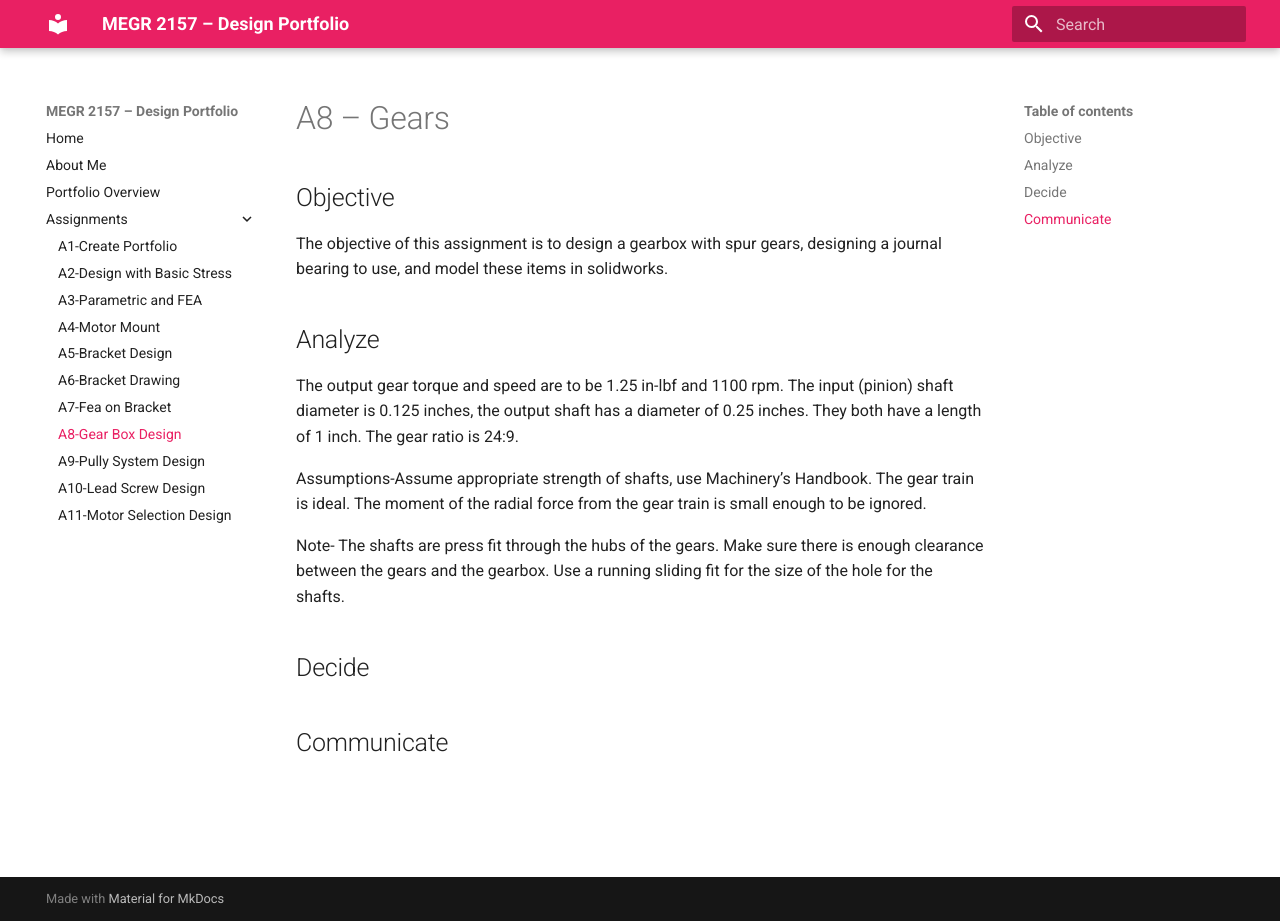
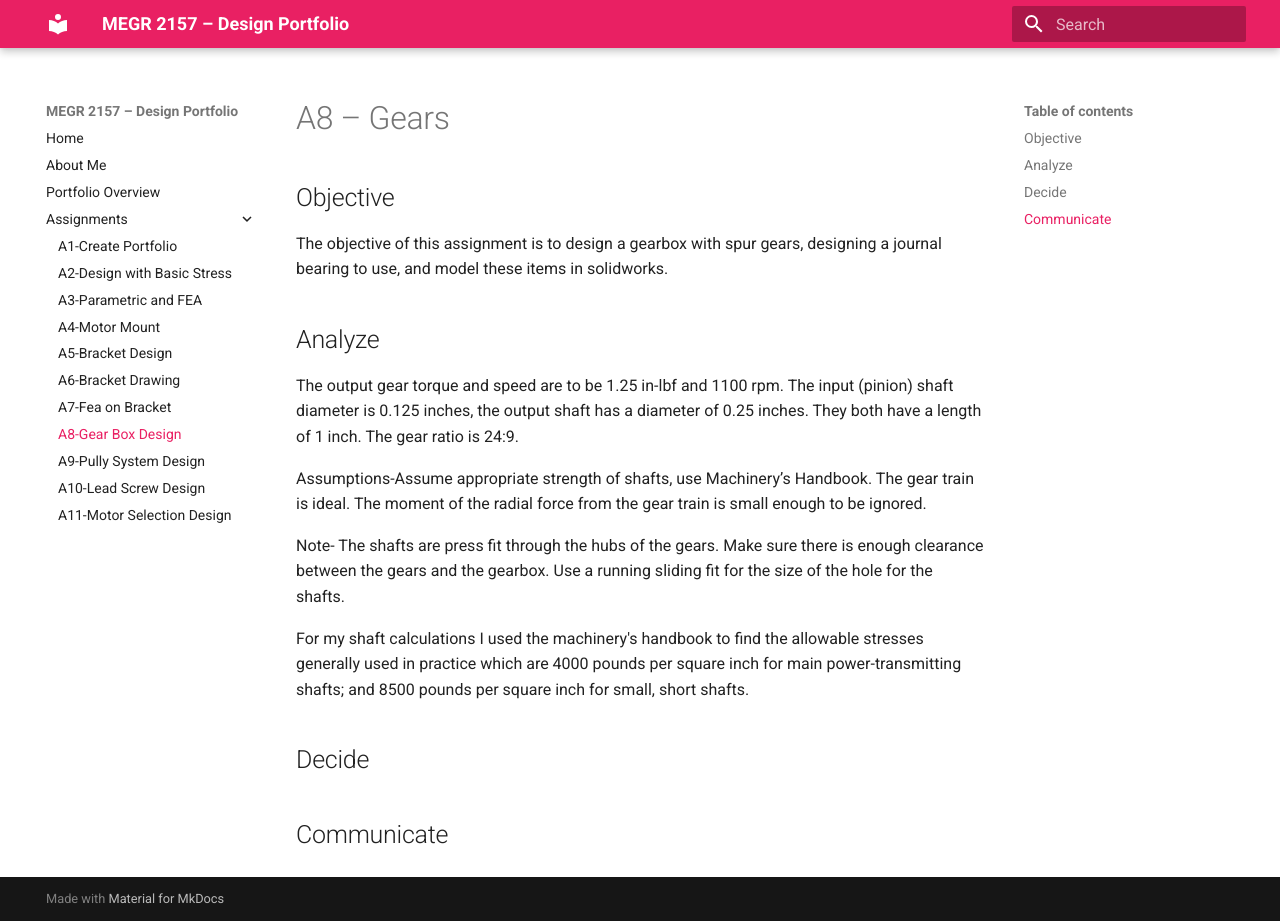
Before and after one commit to JonathanSuarezVazquez/Jonathans-megr2157-portfolio, an MkDocs documentation site: the page built from docs/assignments/A08/index.md, in a window 1280 px wide and 921 px high. Built offline with MkDocs 1.6.1 and Material for MkDocs 9.7.7, drawn with Linux system fonts in a browser that asks for light colours.

Commit message:
Include allowable stresses for shaft calculations
Added information on allowable stresses for shaft calculations.

```diff
--- a/docs/assignments/A08/index.md
+++ b/docs/assignments/A08/index.md
@@ -12,6 +12,7 @@ Assumptions-Assume appropriate strength of shafts, use Machinery’s Handbook. T
 
 Note- The shafts are press fit through the hubs of the gears. Make sure there is enough clearance between the gears and the gearbox. Use a running sliding fit for the size of the hole for the shafts.
 
+For my shaft calculations I used the machinery's handbook to find the allowable stresses generally used in practice which are 4000 pounds per square inch for main power-transmitting shafts; and 8500 pounds per square inch for small, short shafts.
 
 ## Decide
 
```
